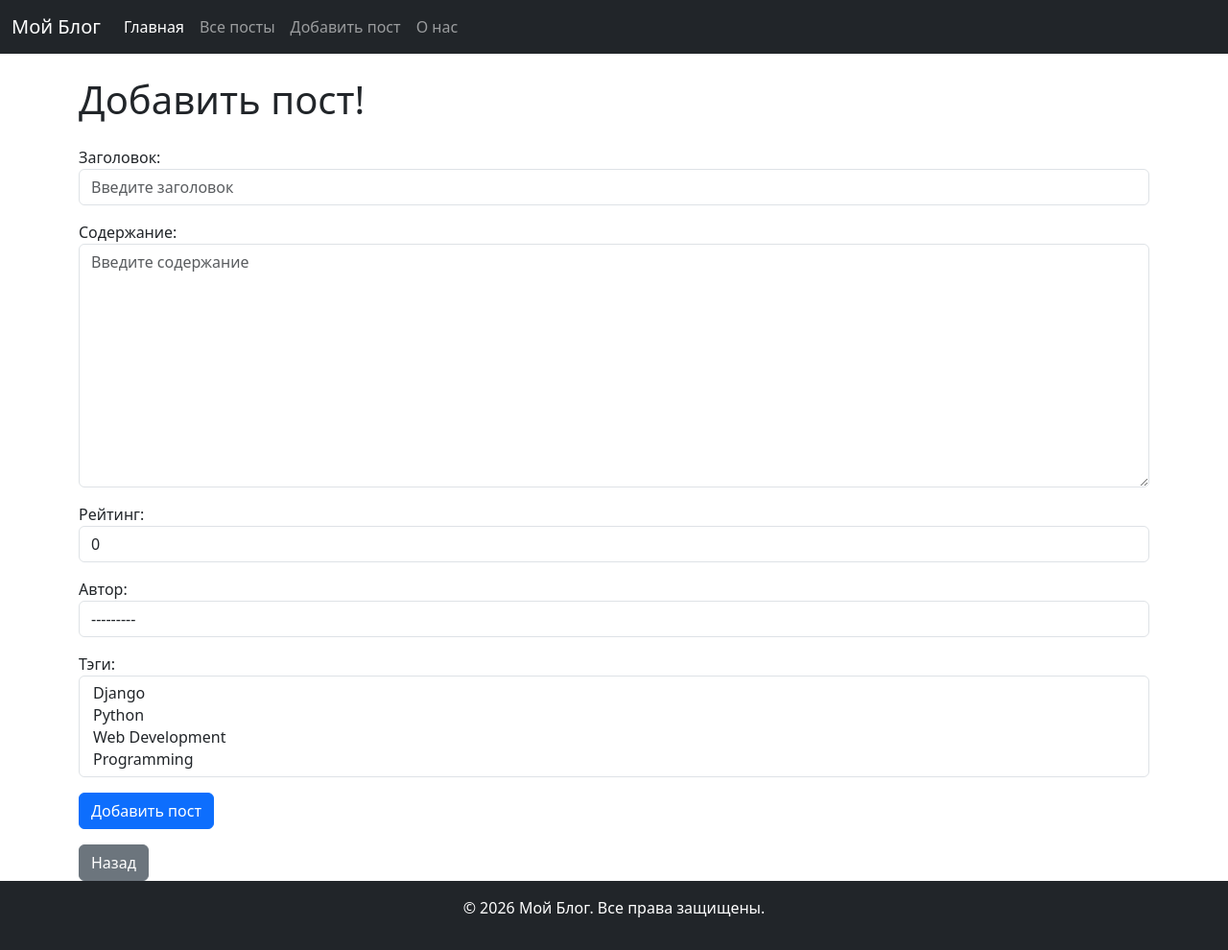
After one commit to Stanislavzzz/personal-project-daria, a Django app: page /posts/add/ in a window 1280 px wide. The commit adds this page. Shown: the whole page at 96% size. Run offline with Django 5.2, Linux system fonts and the light colour scheme; data comes from the database, SQL or seed files in the repository.

Commit message:
Add Django Forms

```diff
--- /dev/null
+++ b/blog_app/forms.py
@@ -0,0 +1,42 @@
+from django import forms
+
+from blog_app.models import Post
+
+
+class PostForm(forms.Form):
+    title = forms.CharField(
+        max_length=200,
+        label='Заголовок',
+        widget=forms.TextInput(attrs={'class': 'form-control' , 'placeholder': 'Введите заголовок'})
+
+    )
+    content = forms.CharField(
+        label="Содержание",
+        widget=forms.Textarea(attrs={'class': 'form-control', 'row': 5, 'placeholder': 'Введите содержание'})
+    )
+    rating = forms.IntegerField(
+        min_value=0,
+        max_value=100,
+        label="Рейтинг",
+        widget=forms.NumberInput(attrs={'class': 'form-control'})
+    )
+
+
+class PostModelForm(forms.ModelForm):
+    class Meta:
+        model = Post
+        fields = ('title', 'content', 'rating', 'author', 'tags')
+        labels = {
+            'title': "Заголовок",
+            'content': "Содержание",
+            'rating': "Рейтинг",
+            'author': "Автор",
+            'tags': "Тэги"
+        }
+        widgets = {
+            'title': forms.TextInput(attrs={'class': 'form-control' , 'placeholder': 'Введите заголовок'}),
+            'content': forms.Textarea(attrs={'class': 'form-control', 'row': 5, 'placeholder': 'Введите содержание'}),
+            'rating': forms.NumberInput(attrs={'class': 'form-control'}),
+            'author': forms.Select(attrs={'class': 'form-control'}),
+            'tags': forms.SelectMultiple(attrs={'class': 'form-control'}),
+        }
--- a/blog_app/templates/blog_app/include/menu.html
+++ b/blog_app/templates/blog_app/include/menu.html
@@ -13,6 +13,9 @@
                     <a class="nav-link" href="{% url 'post_list' %}">Все посты</a>
                 </li>
                 <li class="nav-item">
+                    <a class="nav-link" href="{% url 'post_add' %}">Добавить пост</a>
+                </li>
+                <li class="nav-item">
                     <a class="nav-link" href="{% url 'about' %}">О нас</a>
                 </li>
             </ul>
--- /dev/null
+++ b/blog_app/templates/blog_app/post_add.html
@@ -0,0 +1,15 @@
+{% extends 'blog_app/base.html' %}
+
+{% block title %}{{ title }}{% endblock %}
+
+{% block content %}
+    <h1>{{ title }}!</h1>
+
+    <form method="post" class="mt-4">
+        {% csrf_token %}
+        {{ form.as_p }}
+        <button type="submit" class="btn btn-primary">Добавить пост</button>
+    </form>
+    <a href="{% url 'post_list' %}" class="btn btn-secondary mt-3">Назад</a>
+
+{% endblock %}
--- a/blog_app/urls.py
+++ b/blog_app/urls.py
@@ -1,9 +1,10 @@
 from django.urls import path
-from .views import index, about, post_list, post_detail
+from .views import index, about, post_list, post_detail, post_add
 
 urlpatterns = [
     path('', index, name='index'),
     path('about/', about, name='about'),
     path('posts/', post_list, name='post_list'),
     path('posts/<int:post_id>/', post_detail, name='post_detail'),
+    path('posts/add/', post_add, name='post_add'),
 ]
--- a/blog_app/views.py
+++ b/blog_app/views.py
@@ -1,7 +1,8 @@
 from django.shortcuts import render, get_object_or_404, redirect
-from django.http import HttpResponse
+# from django.http import HttpResponse
 
-from .models import Post, Comment, Tag
+from .forms import PostForm, PostModelForm
+from .models import Post, Comment, Tag, Author
 
 
 def index(request):
@@ -37,3 +38,40 @@ def post_detail(request, post_id):
         'tags': tags,
     }
     return render(request, template_name='blog_app/post_detail.html', context=context)
+
+
+# def post_add(request):
+#     if request.method == 'POST':
+#         form = PostForm(request.POST)
+#         if form.is_valid():
+#             Post.objects.create(
+#                 title=form.cleaned_data['title'],
+#                 content=form.cleaned_data['content'],
+#                 rating=form.cleaned_data['rating'],
+#                 author=Author.objects.first(),
+#             )
+#             return redirect('post_list')
+#     else:
+#         form = PostForm()
+#
+#     context = {
+#         "title": "Добавить пост",
+#         "form": form,
+#     }
+#     return render(request, template_name='blog_app/post_add.html', context=context)
+
+
+def post_add(request):
+    if request.method == 'POST':
+        form = PostModelForm(request.POST)
+        if form.is_valid():
+            form.save()
+            return redirect('post_list')
+    else:
+        form = PostModelForm()
+
+    context = {
+        "title": "Добавить пост",
+        "form": form,
+    }
+    return render(request, template_name='blog_app/post_add.html', context=context)
```
